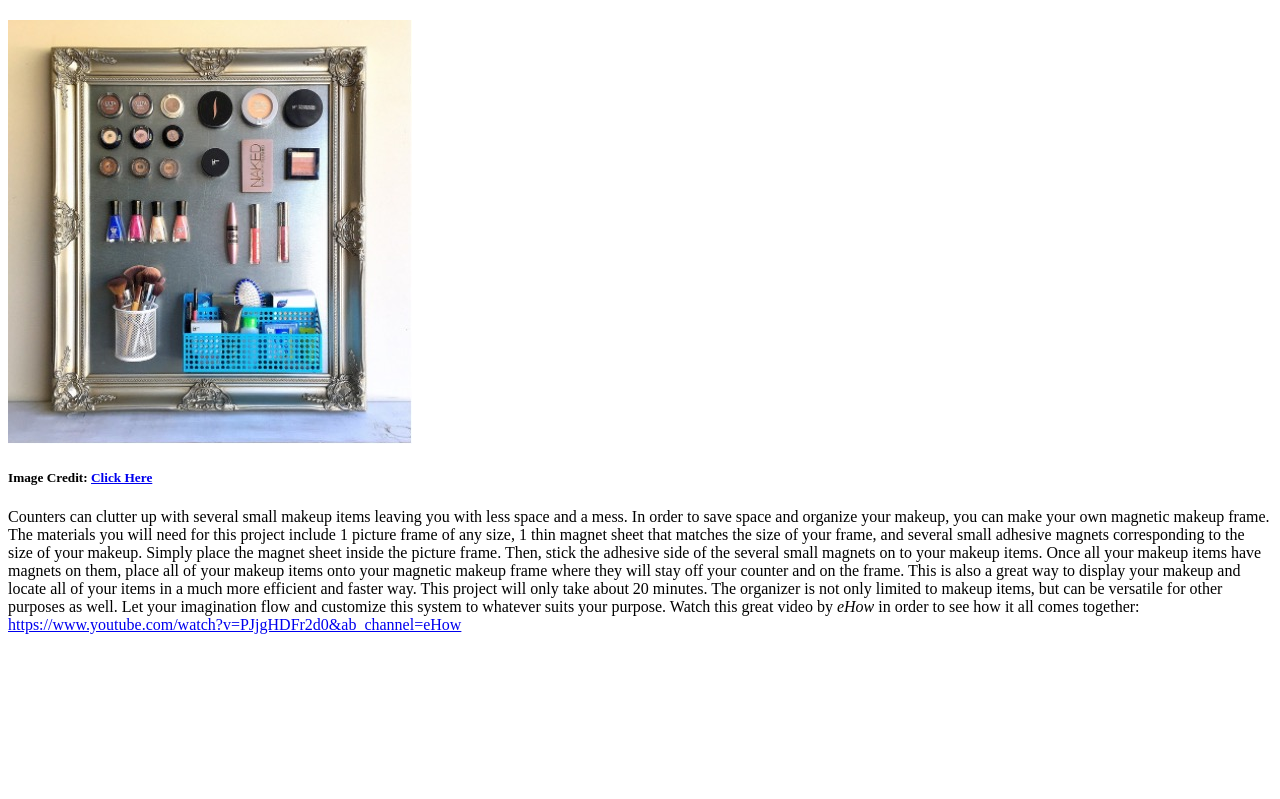
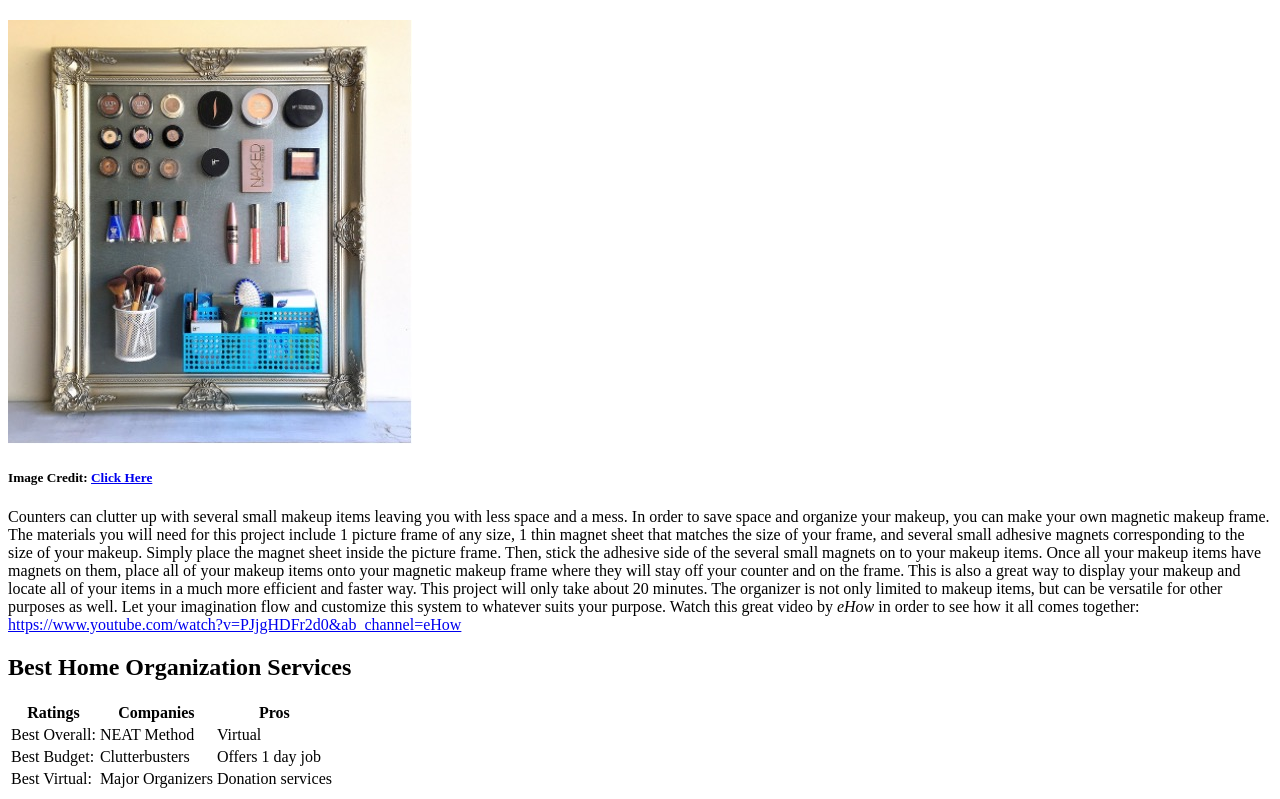
Before and after one commit to Mithilya/mi349_blog, a plain HTML site: page index.html in a window 1280 px wide. Shown: the part 1215-2014 px from the top of the page. Before the commit the page ends 1865 px from the top, so only its background shows below. Drawn offline with Linux system fonts and the light colour scheme.

```diff
--- a/index.html
+++ b/index.html
@@ -69,6 +69,29 @@
              <i>eHow</i> in order to see how it all comes together:
              <a href="https://www.youtube.com/watch?v=PJjgHDFr2d0&ab_channel=eHow">https://www.youtube.com/watch?v=PJjgHDFr2d0&ab_channel=eHow</a> </p>
 
+          <h2>Best Home Organization Services</h2>
+          <table>
+            <tr>
+              <th>Ratings</th>
+              <th>Companies</th>
+              <th>Pros</th>
+            </tr>
+            <tr>
+              <td>Best Overall: </td>
+              <td>NEAT Method</td>
+              <td>Virtual</td>
+            </tr>
+            <tr>
+              <td>Best Budget: </td>
+              <td>Clutterbusters</td>
+              <td>Offers 1 day job</td>
+            </tr>
+            <tr>
+              <td>Best Virtual: </td>
+              <td>Major Organizers</td>
+              <td>Donation services</td>
+            </tr>
+          </table>
 
 </body>
 </html>
```
Also changed, not shown: contact.html (+10 -1 lines).
